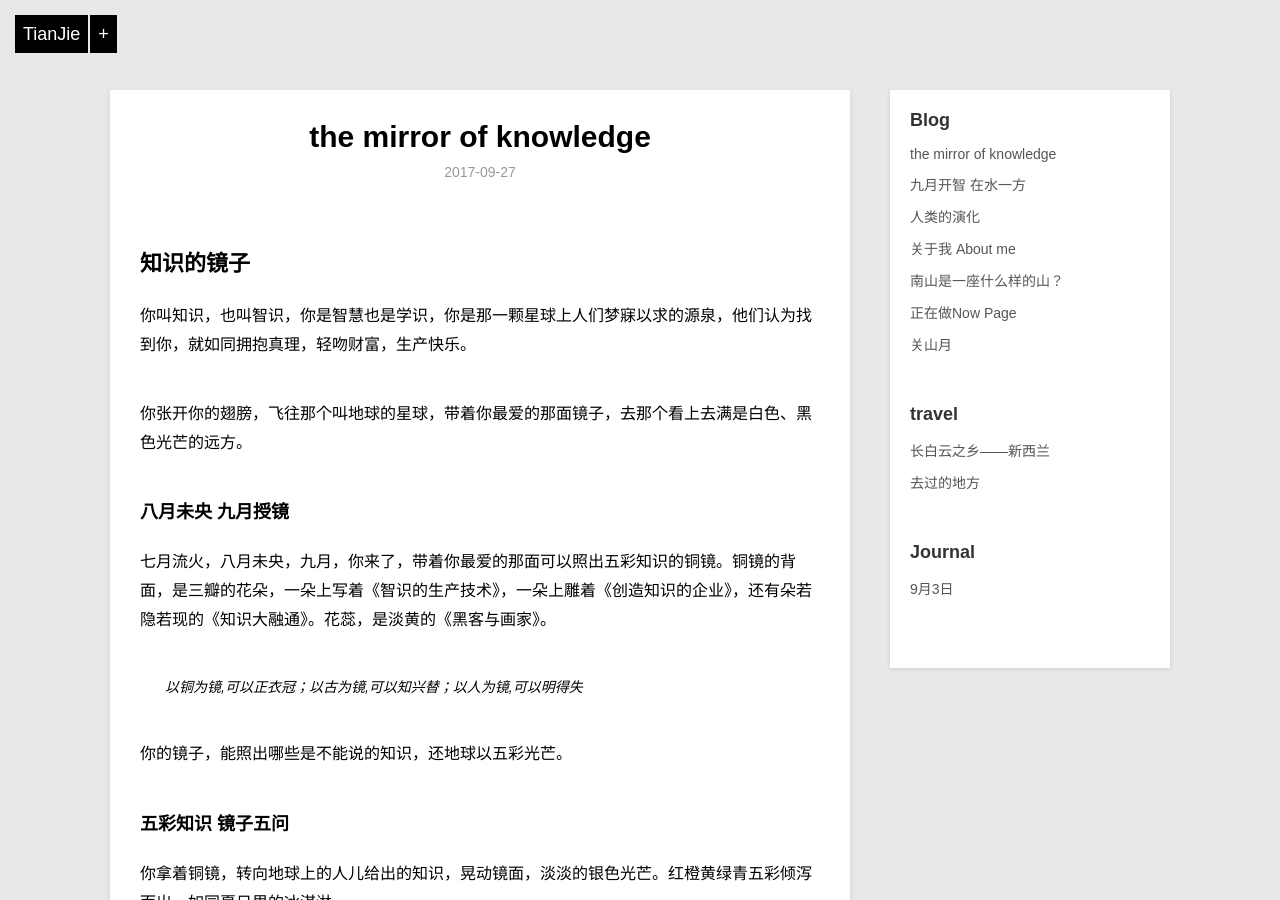
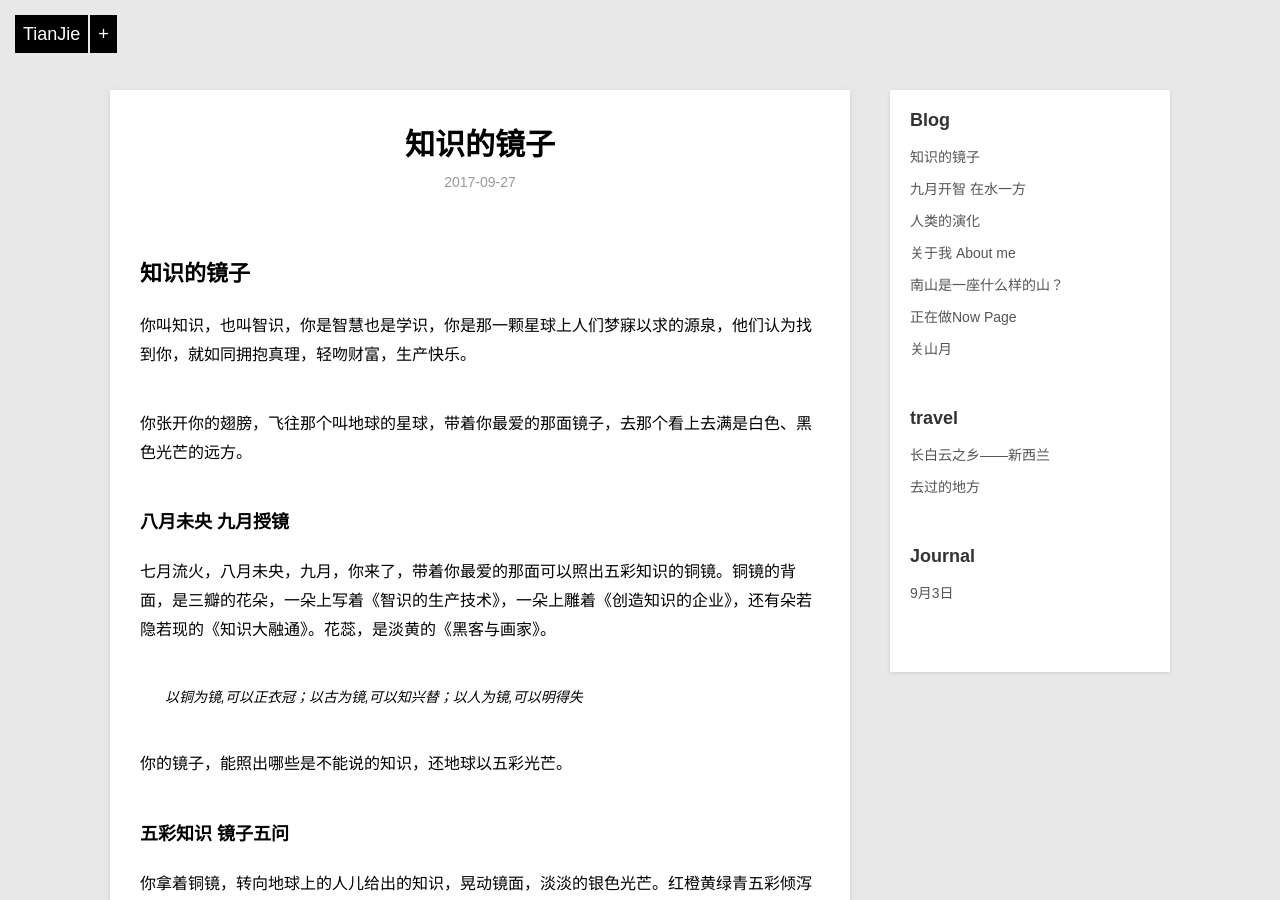
Before and after one commit to violettianjie/violettianjie.github.io, a Jekyll site: the page built from _posts/blog/2017-09-27-knowledge.md, in a window 1280 px wide and 900 px high. Built offline with Jekyll 4.4.1, drawn with Linux system fonts in a browser that asks for light colours.

Commit message:
Update 2017-09-27-knowledge.md

```diff
--- a/_posts/blog/2017-09-27-knowledge.md
+++ b/_posts/blog/2017-09-27-knowledge.md
@@ -1,6 +1,6 @@
 ---
 layout: post
-title: "the mirror of knowledge"
+title: " 知识的镜子"
 description: "我想和你抚掌相和"
 category: blog
 ---
```
